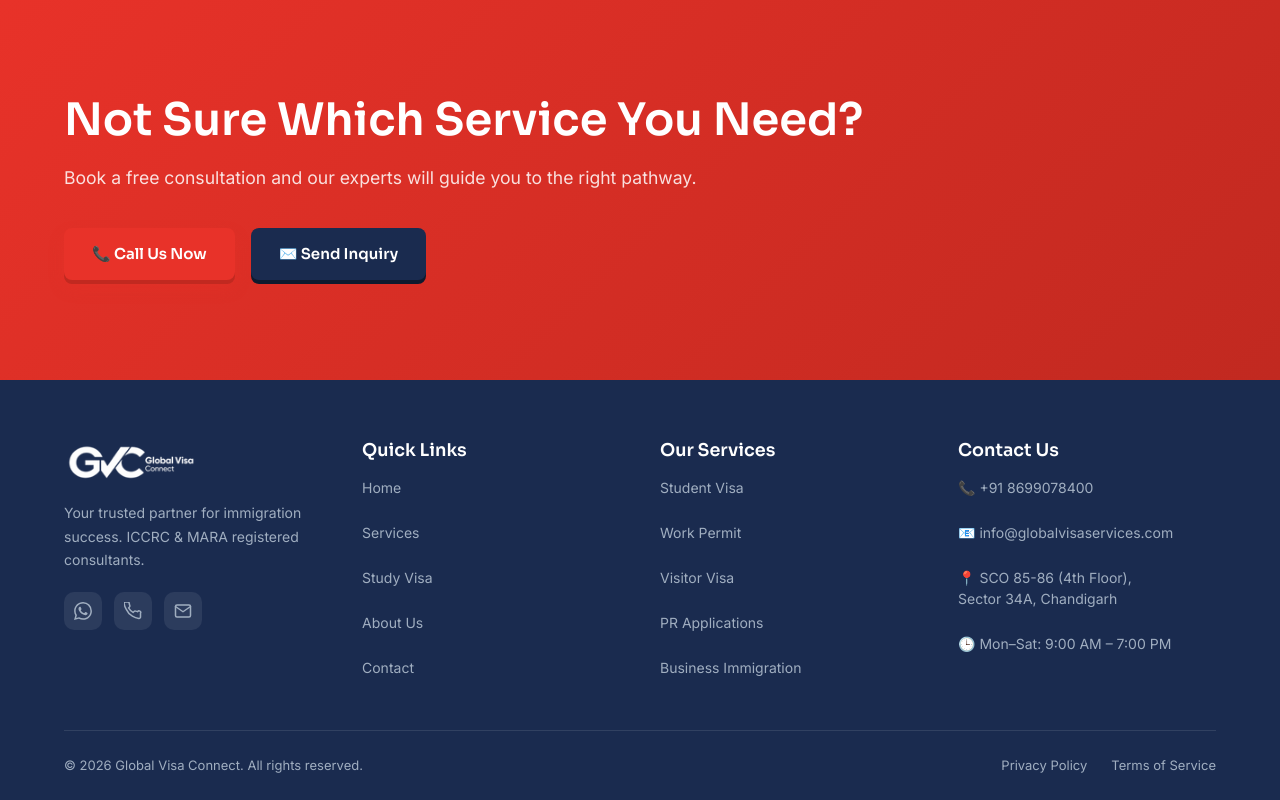
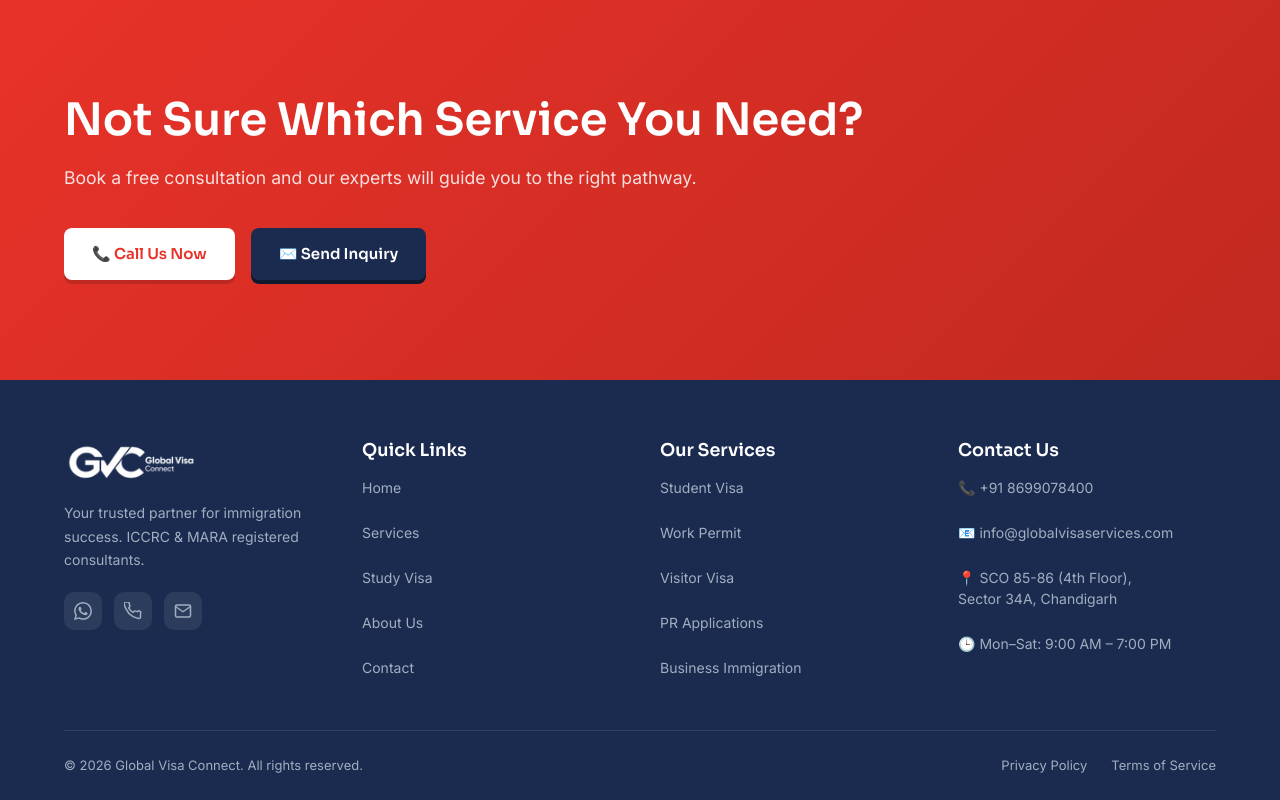
Before and after one commit to SocialThekaAccess/GVGlobalVisaconnect, a React (Vite) app: page /services in a window 1280 px wide. Shown: the part 2387-3187 px from the top of the page. Built offline with nearby package versions, Linux system fonts and the light colour scheme.

Commit message:
Call Us Now button white on Service CTA section

```diff
--- a/src/Components/Service.css
+++ b/src/Components/Service.css
@@ -86,6 +86,18 @@
   background: #142039;
   transform: translateY(2px);
   box-shadow: 0 2px 0 #0f1a2e;
+}
+
+.sr-btn-white {
+  background: white;
+  color: #e83229;
+  box-shadow: 0 4px 0 rgba(0,0,0,0.15);
+}
+
+.sr-btn-white:hover {
+  background: #f5f5f5;
+  transform: translateY(2px);
+  box-shadow: 0 2px 0 rgba(0,0,0,0.15);
 }
 
 /* ── Hero ── */
--- a/src/Components/Service.jsx
+++ b/src/Components/Service.jsx
@@ -186,7 +186,7 @@ function Service() {
           <h2>Not Sure Which Service You Need?</h2>
           <p>Book a free consultation and our experts will guide you to the right pathway.</p>
           <div className="sr-cta-btns">
-            <a href="tel:+918699078400" className="sr-btn sr-btn-primary">📞 Call Us Now</a>
+            <a href="tel:+918699078400" className="sr-btn sr-btn-white">📞 Call Us Now</a>
             <a href="mailto:info@globalvisaservices.com" className="sr-btn sr-btn-secondary">✉️ Send Inquiry</a>
           </div>
         </div>
```
